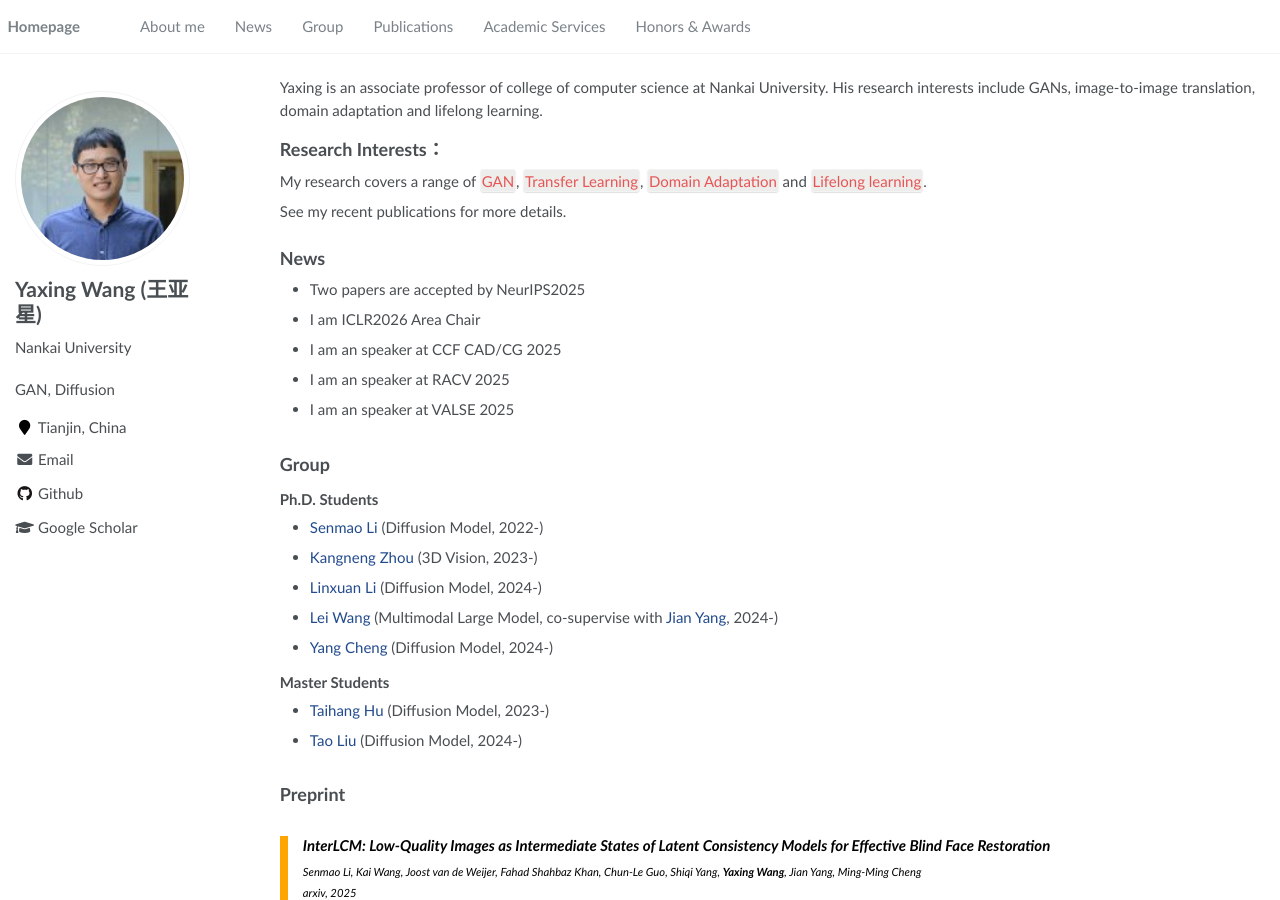
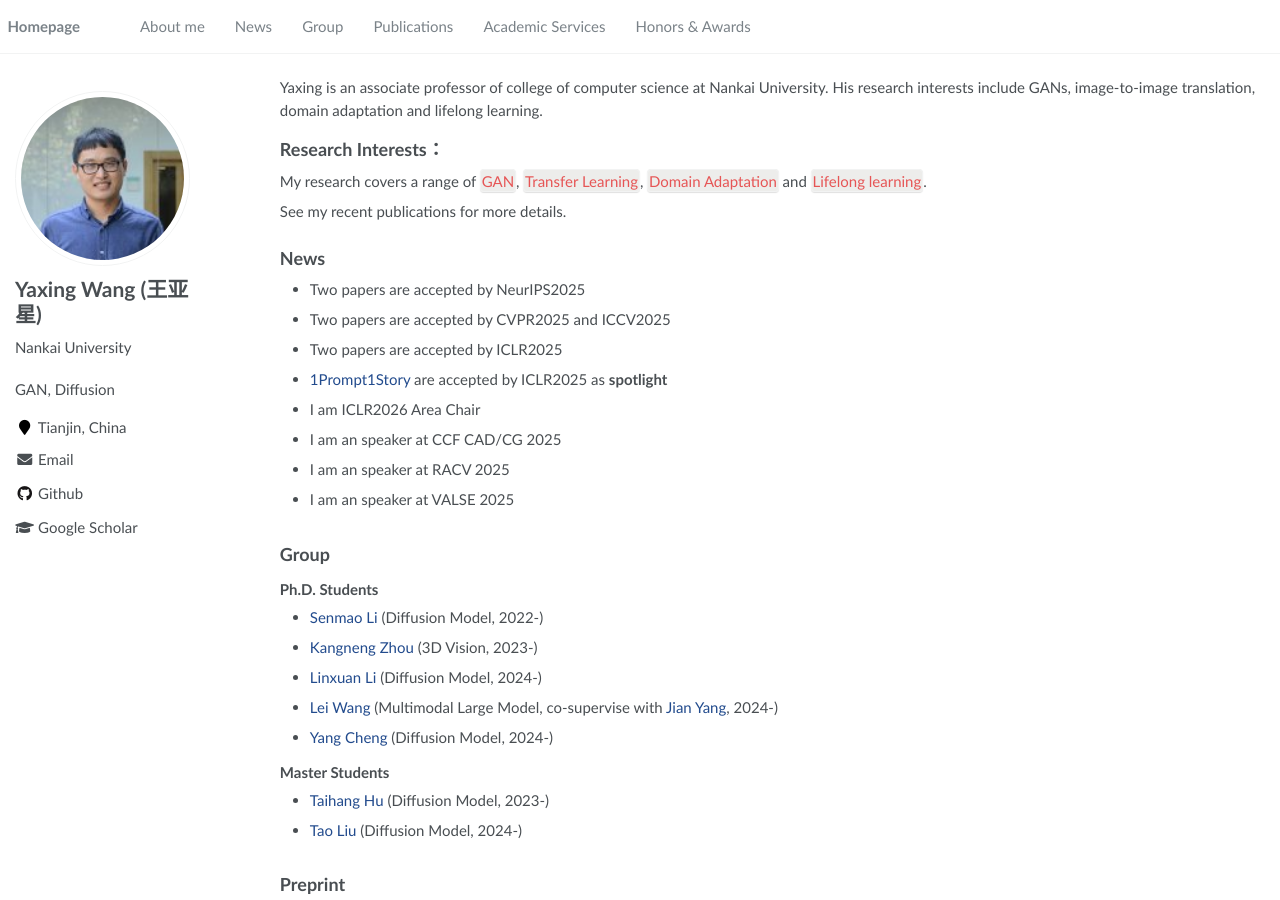
Before and after one commit to yaxingwang/yaxingwang.github.io, a Jekyll site: the page built from _pages/about.md, in a window 1280 px wide and 900 px high. Built offline with Jekyll 4.4.1, drawn with Linux system fonts in a browser that asks for light colours.

Commit message:
Update about.md

```diff
--- a/_pages/about.md
+++ b/_pages/about.md
@@ -31,6 +31,9 @@ See my recent publications for more details.
 
 ## News
 + Two papers are accepted by NeurIPS2025
++ Two papers are accepted by CVPR2025 and ICCV2025
++ Two papers are accepted by ICLR2025
++ [1Prompt1Story](https://github.com/byliutao/1Prompt1Story) are accepted by ICLR2025 as **spotlight**
 + I am ICLR2026 Area Chair
 + I am an speaker at CCF CAD/CG 2025
 + I am an speaker at RACV 2025
```
